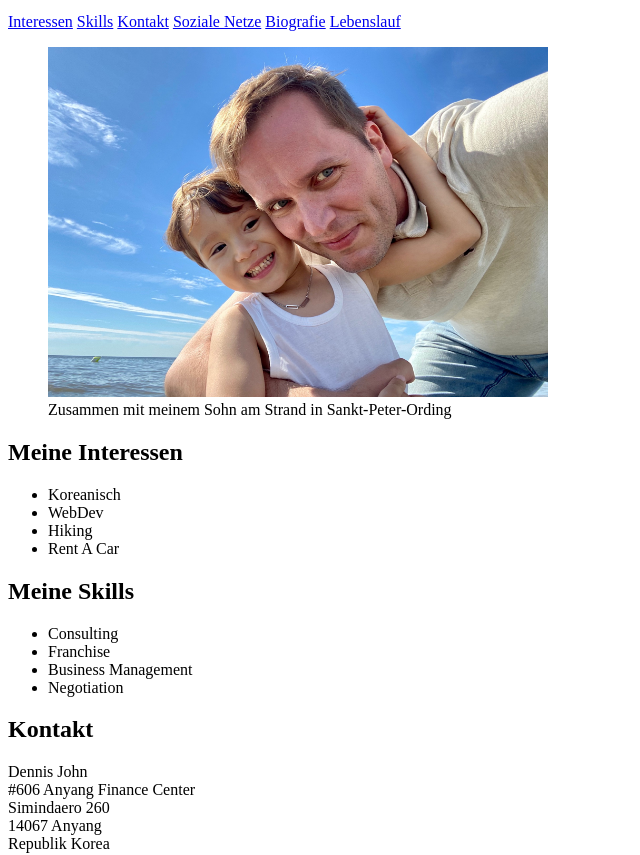
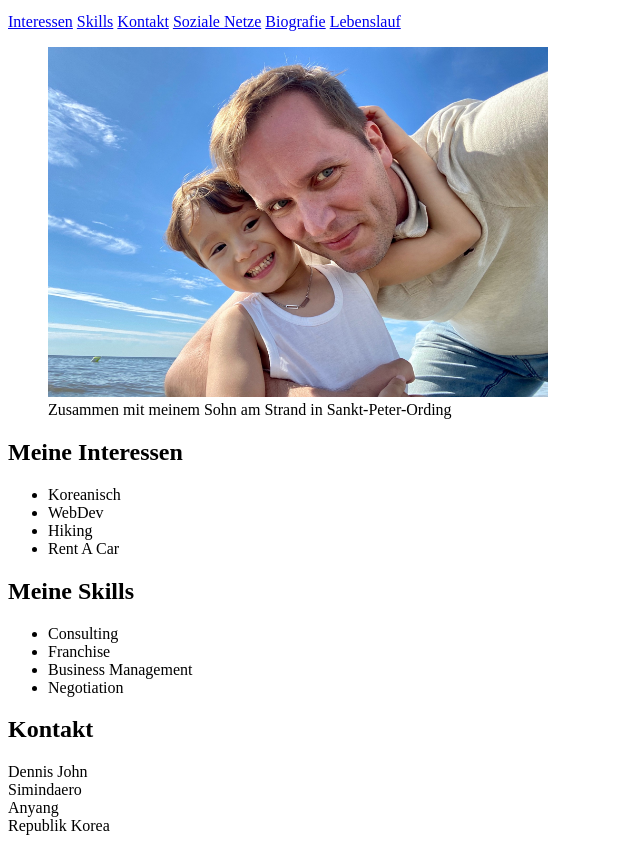
Before and after one commit to djo42/personal-website, a plain HTML site: page index.html in a window 1280 px wide. Shown: the part 101-956 px from the top of the page, without its empty margins (0-640 px from the left). Drawn offline with Linux system fonts and the light colour scheme.

Commit message:
Fehlerkorrektur

```diff
--- a/index.html
+++ b/index.html
@@ -43,9 +43,8 @@
     <h2 id="Kontakt">Kontakt</h2>
     <p>
     Dennis John<br>
-    #606 Anyang Finance Center<br>
-    Simindaero 260<br>
-    14067 Anyang<br>
+    Simindaero<br>
+    Anyang<br>
     Republik Korea<br>
     </p>
 
@@ -96,9 +95,5 @@
         <p>This website has been created by Dennis John.</p>
     </footer>
     </main>
-
-
-    <table></table>
-
 </body>
 </html>
```
